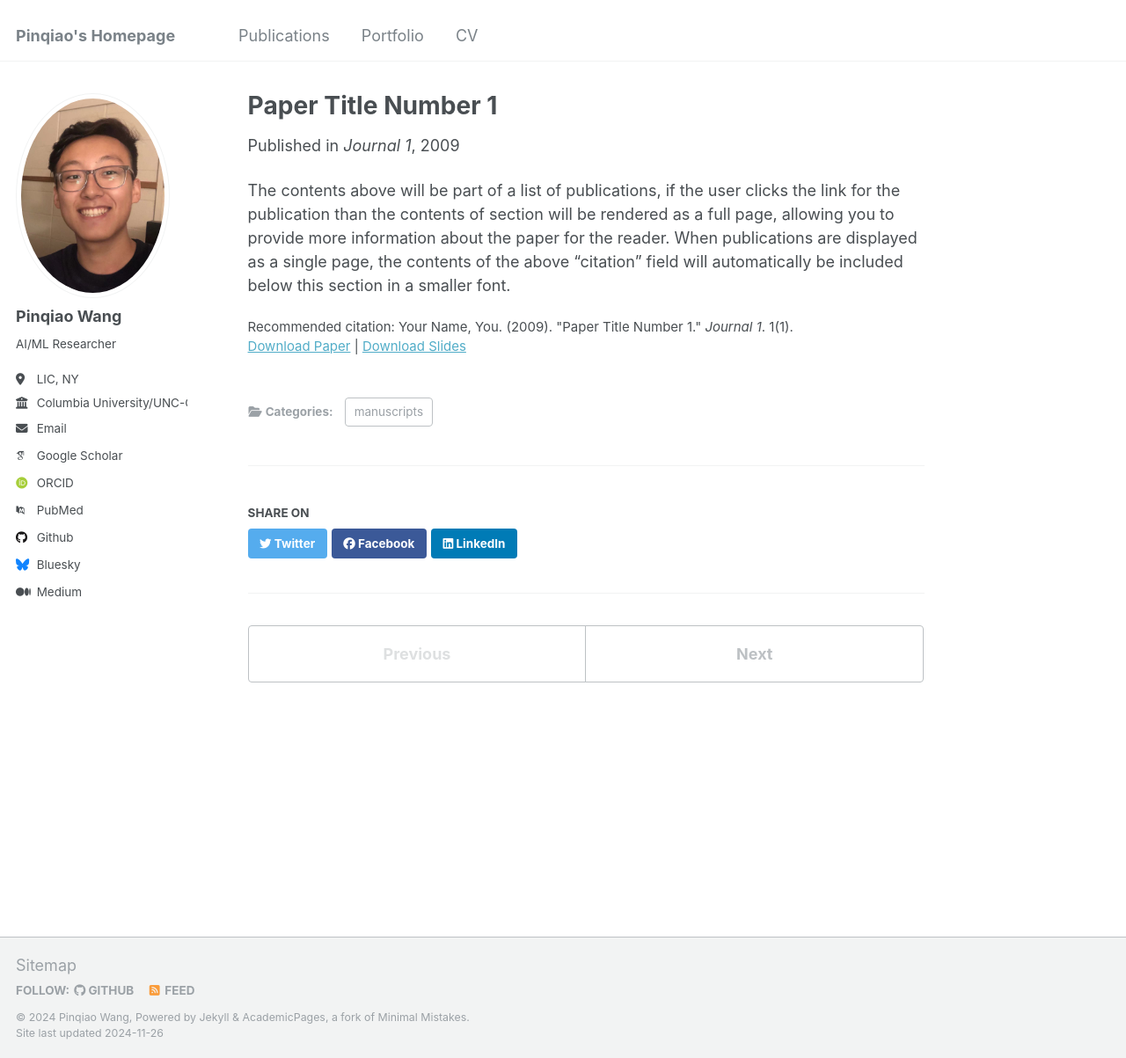
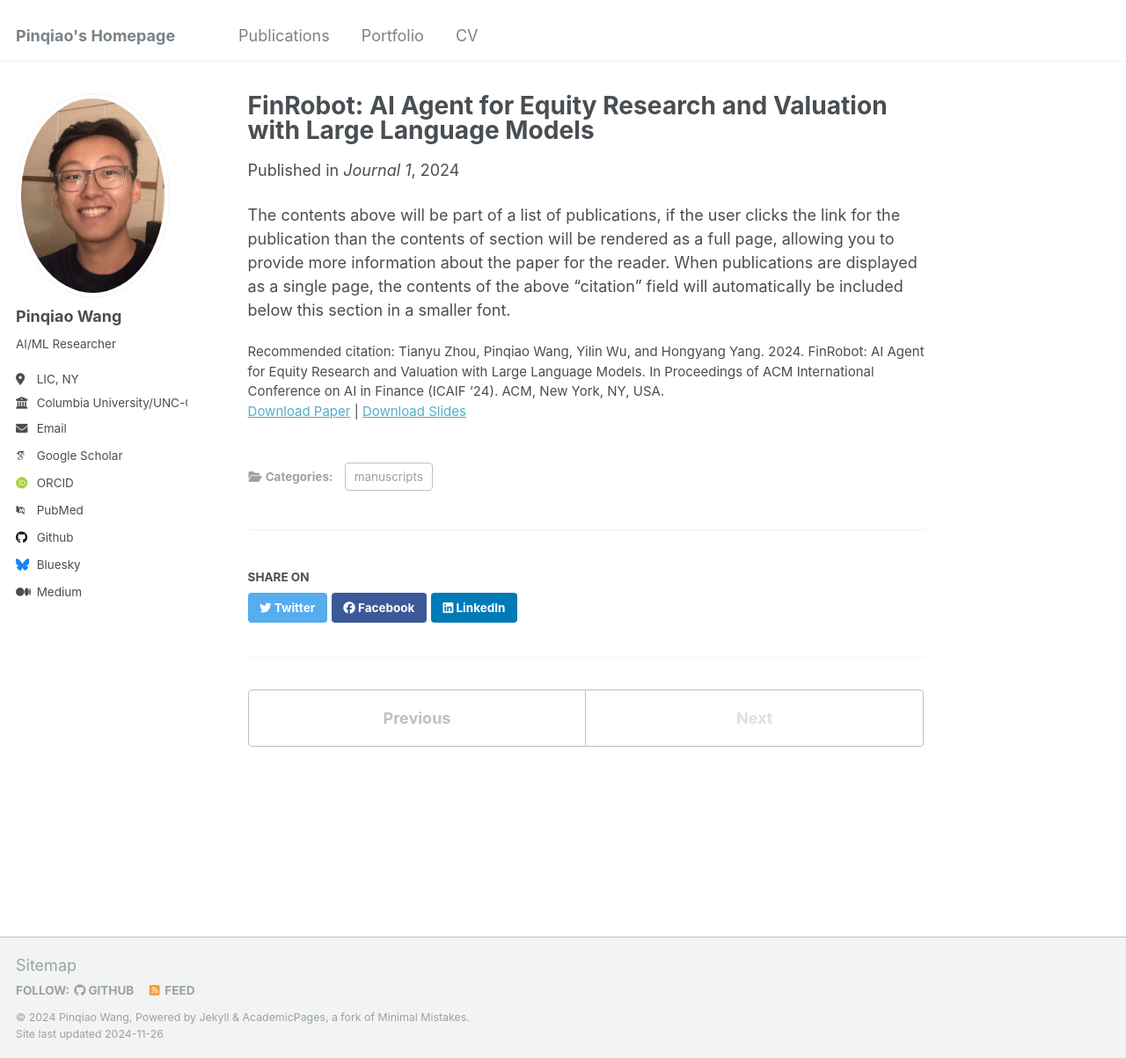
Before and after one commit to PinqiaoWang/PinqiaoWang.github.io, a Jekyll site: the page built from _publications/2009-10-01-paper-title-number-1.md, in a window 1280 px wide and 1203 px high. Shown: the whole window at 88% size. Built offline with Jekyll 4.4.1, drawn with Linux system fonts in a browser that asks for light colours; some web fonts are replaced.

Commit message:
Add files via upload

```diff
--- a/_publications/2009-10-01-paper-title-number-1.md
+++ b/_publications/2009-10-01-paper-title-number-1.md
@@ -1,14 +1,22 @@
 ---
-title: "Paper Title Number 1"
+title: "FinRobot: AI Agent for Equity Research and Valuation with Large Language Models"
 collection: publications
 category: manuscripts
-permalink: /publication/2009-10-01-paper-title-number-1
-excerpt: 'This paper is about the number 1. The number 2 is left for future work.'
-date: 2009-10-01
+permalink: /publication/2010-10-01-paper-title-number-1
+excerpt: >
+  It is developing a multi-layer/multi-agent debate reinforcement algorithm
+  in a chain-of-thought prompting setting that can reliably and stably produce
+  complete equity research reports after training with industry knowledge. ACM ICAIF''24
+  has accepted my first-authored paper on this as an Oral Presentation. Our next step is
+  to work on Graph Multi-Agent/ Visual LLM.
+date: 2024-11-03
 venue: 'Journal 1'
-slidesurl: 'http://academicpages.github.io/files/slides1.pdf'
+slidesurl: 'http://academicpages.github.io/files/Oral_Presentation_ICAIF_24.pdf'
 paperurl: 'http://academicpages.github.io/files/paper1.pdf'
-citation: 'Your Name, You. (2009). &quot;Paper Title Number 1.&quot; <i>Journal 1</i>. 1(1).'
+citation: >
+  Tianyu Zhou, Pinqiao Wang, Yilin Wu, and Hongyang Yang. 2024. FinRobot: AI Agent
+  for Equity Research and Valuation with Large Language Models. In Proceedings of ACM
+  International Conference on AI in Finance (ICAIF ’24). ACM, New York, NY, USA.
 ---
 
 The contents above will be part of a list of publications, if the user clicks the link for the publication than the contents of section will be rendered as a full page, allowing you to provide more information about the paper for the reader. When publications are displayed as a single page, the contents of the above "citation" field will automatically be included below this section in a smaller font.
```
